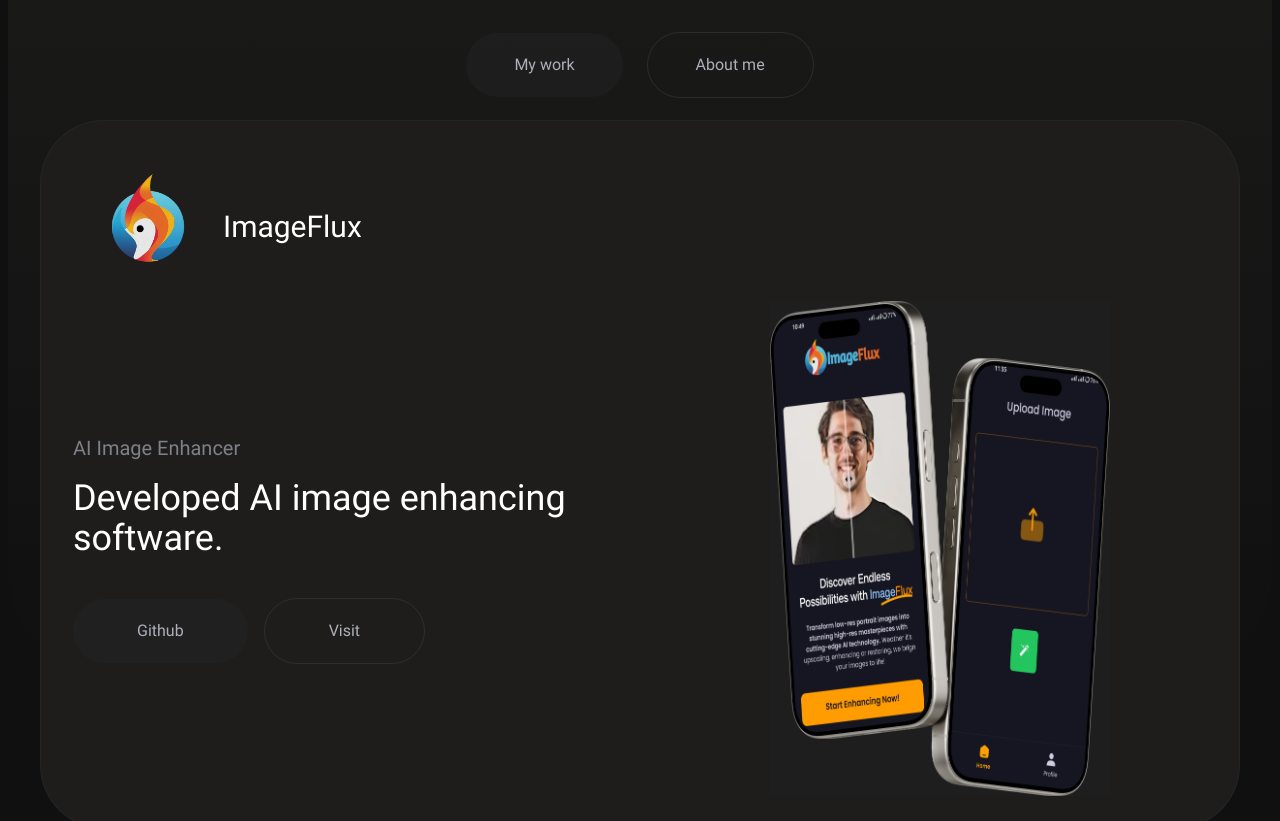
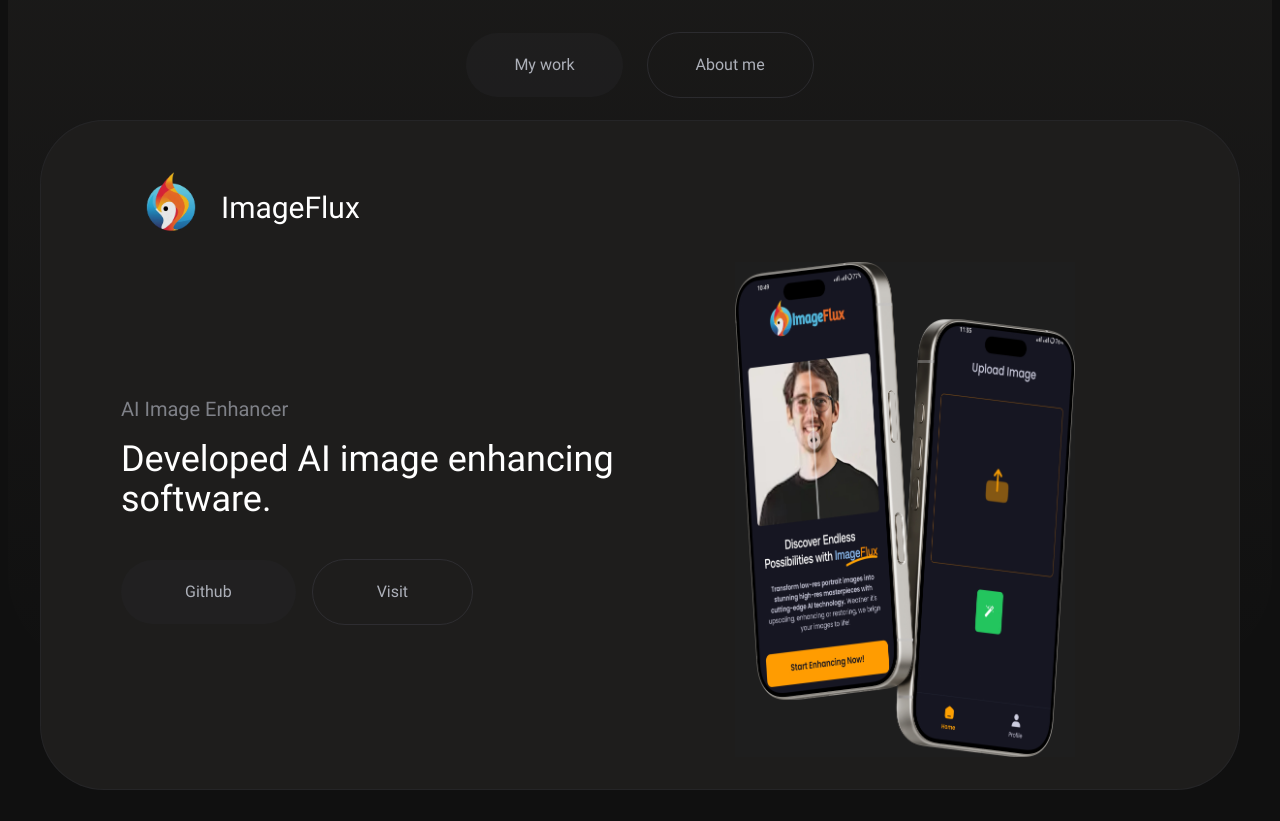
Before and after one commit to Mahfujul-Sagor/portfolio, a Next.js app: page / in a window 1280 px wide. Shown: the part 440-1261 px from the top of the page. Built offline with nearby package versions, Linux system fonts and the light colour scheme.

Commit message:
change padding and gaps in project card

```diff
--- a/components/WorkCard.js
+++ b/components/WorkCard.js
@@ -15,7 +15,7 @@
 }) => {
   return (
     <div
-      className={`card md:sticky relative text-white border flex flex-col justify-between items-center border-zinc-800/80 w-full rounded-[4rem] min-h-[80vh] sm:p-8 p-6 text-center`}
+      className={`card md:sticky relative text-white border flex flex-col justify-between items-center border-zinc-800/80 w-full rounded-[4rem] min-h-[80vh] sm:px-8 lg:px-20 sm:py-8 p-6 text-center`}
       style={{
         maxWidth: width,
         top: top ? top : "",
@@ -23,10 +23,10 @@
       }}
     >
       <div className="w-full text-start my-4 flex items-center">
-        <Image src={icon} alt="" width={150} height={150}/>
+        <Image src={icon} alt="" width={100} height={100}/>
         <p className="text-3xl font-bold">{title}</p>
       </div>
-      <div className="flex max-md:flex-col-reverse justify-between items-center gap-16 w-full flex-1">
+      <div className="flex max-md:flex-col-reverse justify-between items-center gap-5 w-full flex-1">
         <div className="flex flex-col justify-center items-start gap-10 flex-1">
           <div className="space-y-4">
             <p className="text-[#7F8188] text-xl font-bold text-start">
```
